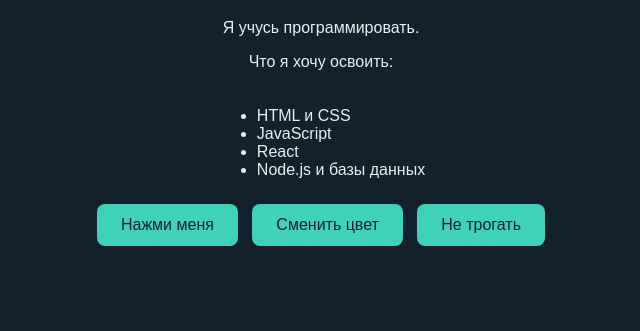
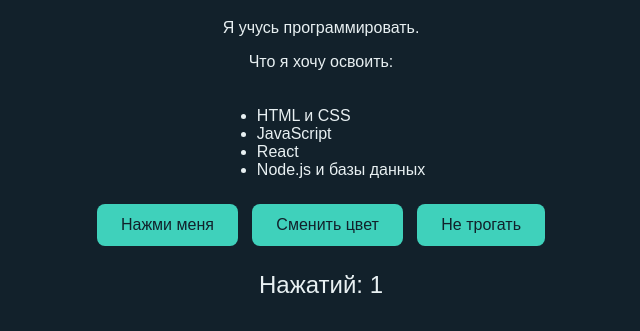
Before and after one commit to akbarxanski/my-first-site, a plain HTML site: page index.html in a window 1280 px wide. Both pictures are taken after a click on the button "Не трогать". Shown: the part 129-460 px from the top of the page, without its empty margins (319-959 px from the left). Drawn offline with Linux system fonts and the light colour scheme.

Commit message:
Add click counter

```diff
--- a/index.html
+++ b/index.html
@@ -28,6 +28,10 @@
       cursor: pointer;
       margin: 5px;
     }
+    #counter {
+      font-size: 24px;
+      margin-top: 20px;
+    }
   </style>
 </head>
 <body>
@@ -47,7 +51,11 @@
   <button onclick="changeColor()">Сменить цвет</button>
   <button onclick="changeBackground()">Не трогать</button>
 
+  <p id="counter">Нажатий: 0</p>
+
   <script>
+    var count = 0;
+
     function changeText() {
       document.getElementById("text").textContent = "Это моя первая кнопка, и она работает!";
     }
@@ -59,6 +67,9 @@
     }
 
     function changeBackground() {
+      count = count + 1;
+      document.getElementById("counter").textContent = "Нажатий: " + count;
+
       var backgrounds = ["#12212b", "#3b1f4a", "#4a1f2b", "#1f4a3b", "#1f2f5c", "#5c4a1f"];
       var random = backgrounds[Math.floor(Math.random() * backgrounds.length)];
       document.body.style.background = random;
```
